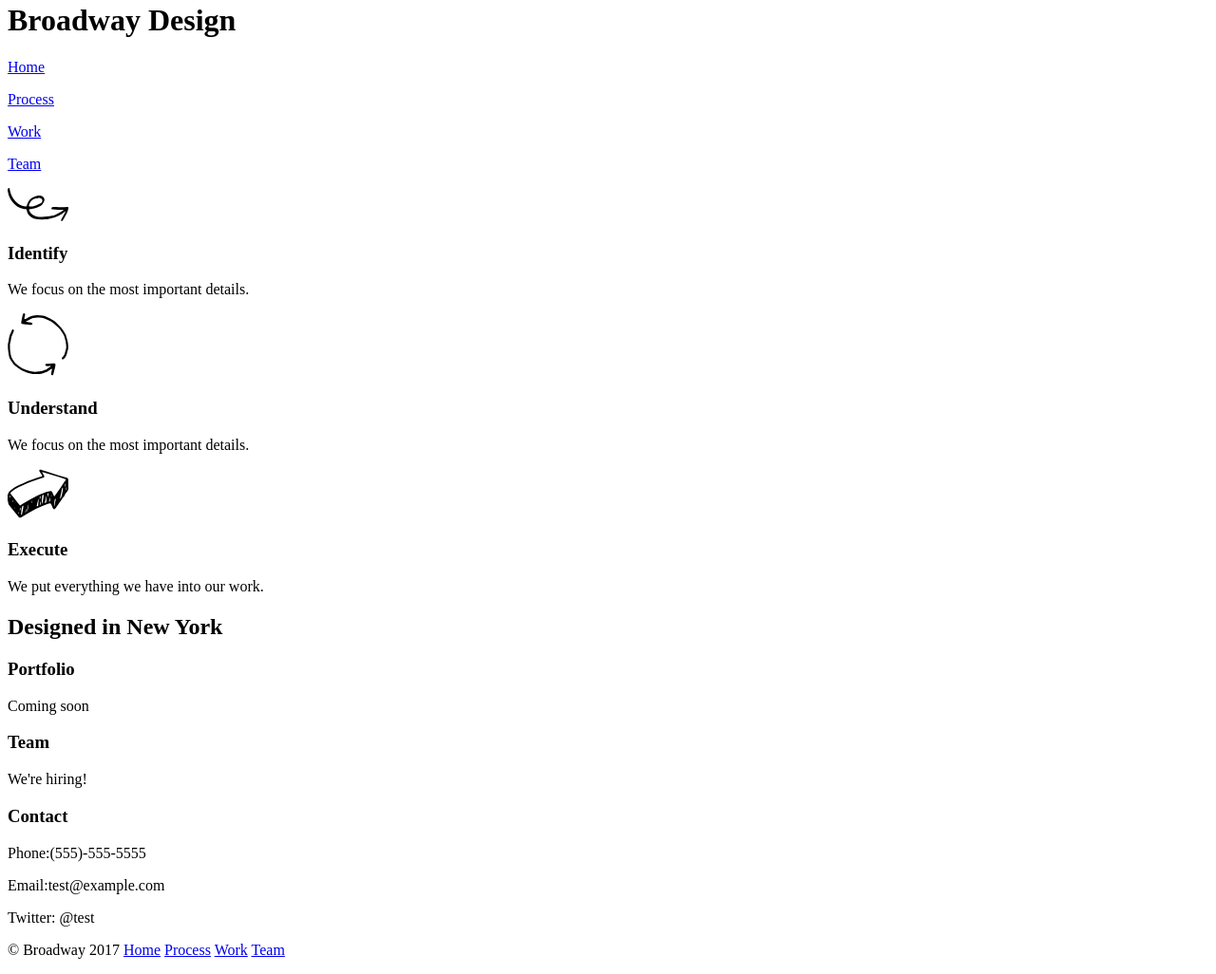
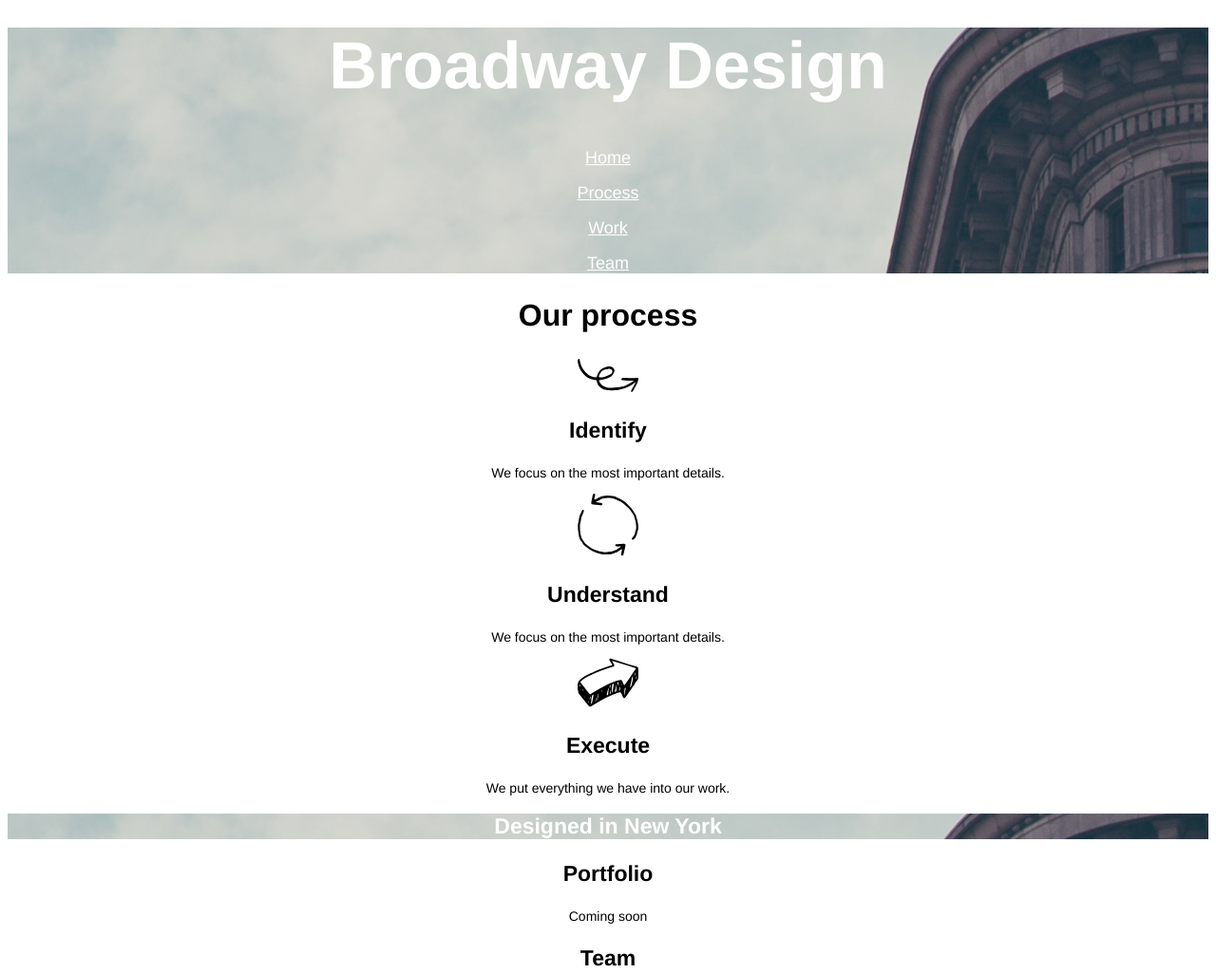
Before and after one commit to alexjamesbates/broadway, a plain HTML site: page index.html in a window 1280 px wide. Shown: the part 18-1044 px from the top of the page at 95% size. Drawn offline with Linux system fonts and the light colour scheme.

Commit message:
Add styling

```diff
--- a/index.html
+++ b/index.html
@@ -6,7 +6,7 @@
     <link rel="stylesheet" rel="stylesheet" href="resources/css/style.css">
   </head>
   <body>
-    <div clas="hero">
+    <div class="hero">
       <h1>Broadway Design</h1>
       <p>
         <a class="btn-nav" href="#">Home</a>
@@ -22,6 +22,7 @@
       </p>
     </div>
     <div class="supporting" id="process">
+      <h2>Our process</h2>
       <div class="supporting-item">
         <img src="resources/images/identify.svg">
         <h3>Identify</h3>
--- a/resources/css/style.css
+++ b/resources/css/style.css
@@ -0,0 +1,50 @@
+body {
+  font-family: Helvetica;
+  text-align: center;
+}
+
+h1,
+h2,
+h3 {
+  font-weight: bold;
+}
+
+.hero {
+  background-image: url("../images/the-flatiron-building.png");
+  width: auto;
+  height: auto;
+}
+
+.hero h1 {
+  font-size: 70px;
+  color: white;
+}
+
+.btn-nav {
+  font-size: 18px;
+  color: white;
+}
+
+.supporting h2 {
+  font-size: 32px;
+}
+
+.supporting h3 {
+  font-size: 23px;
+}
+
+.supporting-item p {
+  font-size: 14px;
+}
+
+.hero h2 {
+  font-size: 23px;
+  color: white;
+}
+
+.footer {
+  background-color: dimgray;
+  font-size: 11px;
+  color: white;
+  text-align: left;
+}
```
